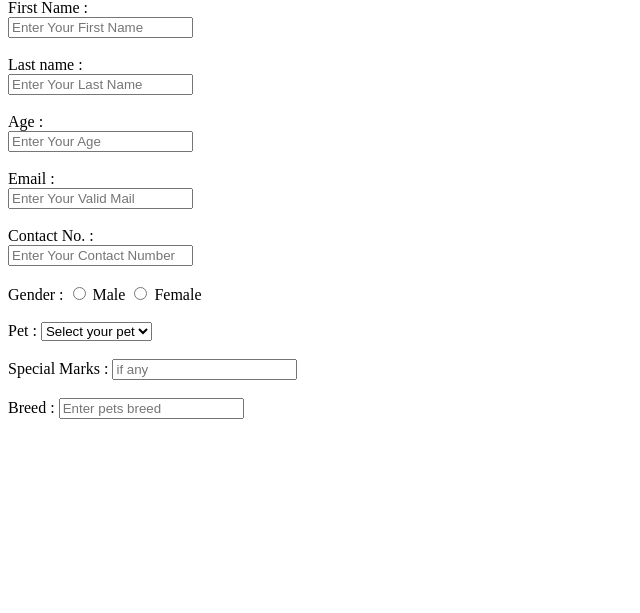
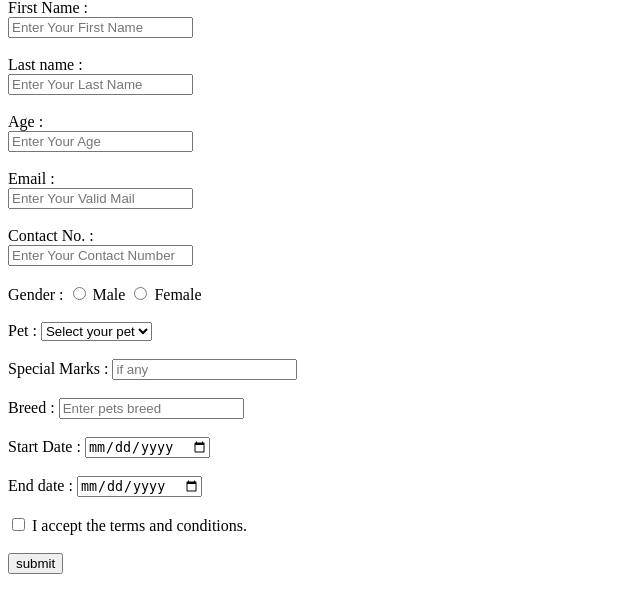
Before and after one commit to sakibrahat/El_Petrio_Sign_Up, a Django app: page /services/ in a window 1280 px wide. Shown: the part 68-681 px from the top of the page, without its empty margins (0-640 px from the left). Run offline with Django 3.2, Linux system fonts and the light colour scheme.

Commit message:
11th commit.

```diff
--- a/registration/templates/services.html
+++ b/registration/templates/services.html
@@ -9,6 +9,7 @@
     <div class="register">
     <h2>Pet Profile</h2>
     <form id="register" method="post">
+    {% csrf_token %}
     <div class="input-name">
     <label>First Name : </label>
     <br>
@@ -24,19 +25,19 @@
     <div class="input-name">
     <label>Age : </label>
     <br>
-    <input type="number" name="age" id="name" placeholder="Enter Your Age">
+    <input type="number" name="age" id="number" placeholder="Enter Your Age">
     </div>
     <br>
     <div class="input-name">
     <label>Email : </label>
     <br>
-    <input type="email" name="email" id="name" placeholder="Enter Your Valid Mail">
+    <input type="email" name="email" id="email" placeholder="Enter Your Valid Mail">
     </div>
     <br>
     <div class="input-name">
     <label>Contact No. : </label>
     <br>
-    <input type="tel" name="contact no." id="name" placeholder="Enter Your Contact Number">
+    <input type="tel" name="contact no." id="number" placeholder="Enter Your Contact Number">
     </div>
     <br>
     <div class="input-name">
@@ -68,6 +69,24 @@
     <input type="text" name="breed" id="name" placeholder="Enter pets breed">
     </div>
     <br>
+    <div class="input-name">
+    <label>Start Date : </label>
+    <input type="date" name="date" id="date" placeholder="Enter the date">
+    </div>
+    <br>
+    <div class="input-name">
+    <label>End date : </label>
+    <input type="date" name="date" id="date" placeholder="Enter the date">
+    </div>
+    <br>
+    <div class="input-name">
+         <input type="checkbox" class="check-button">
+         <label>I accept the terms and conditions.</label>
+    </div>
+    <br>
+    <div class="input-name">
+        <input type="submit" value="submit">
+    </div>
     </form>
     </div><!--end register-->
 </div><!--end main-->
```
